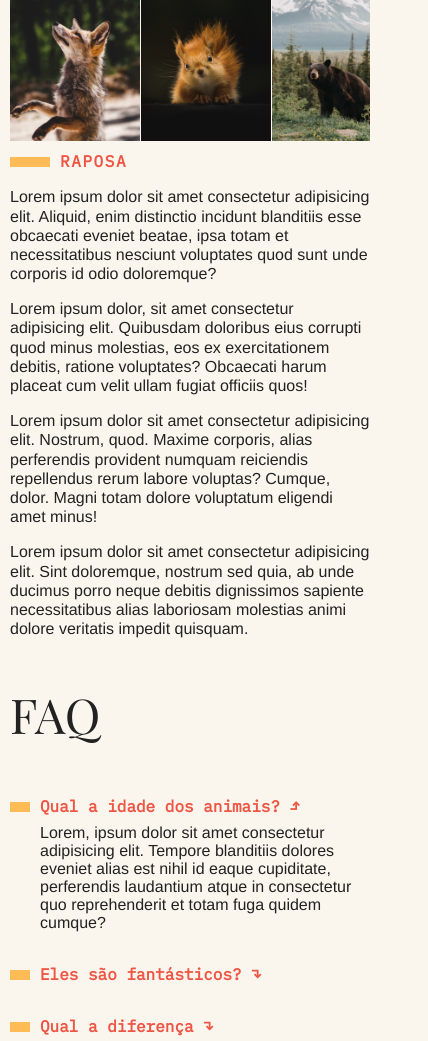
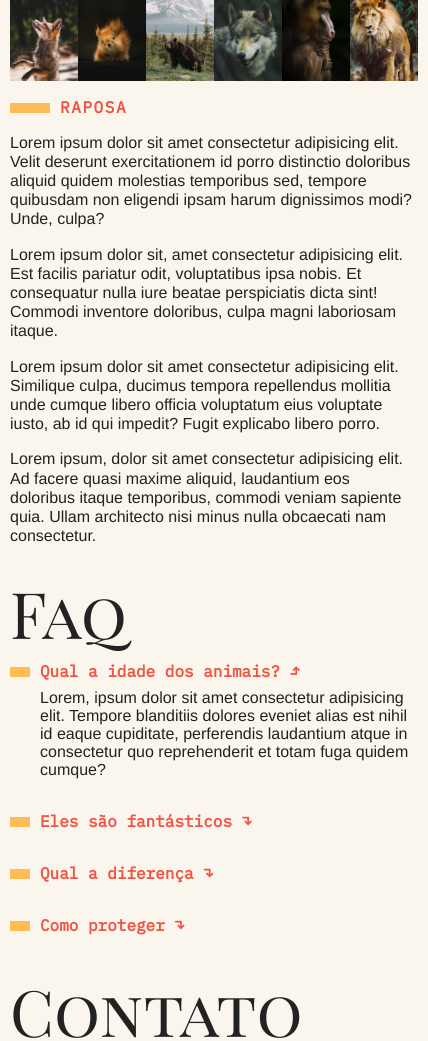
Before and after one commit to PedroHenriqueSampaioNovaes/animais-fantasticos, a plain HTML site: page index.html in a window 390 px wide. Shown: the part 254-1295 px from the top of the page, 428 px wide, since content can reach past the window. Drawn offline with Linux system fonts and the light colour scheme.

Commit message:
animais fantásticos

```diff
--- a/css/style.css
+++ b/css/style.css
@@ -5,16 +5,25 @@
 
 @font-face {
   font-family: 'Playfair Display SC';
-  src: url(../fontes/PlayfairDisplaySC-Regular.ttf) format('truetype')
+  src: url(../fontes/PlayfairDisplaySC-Regular.ttf) format('truetype');
 }
 
-body, h1, h2, h3, ul, li, p, dd, dt, dl {
+* {
   margin: 0;
   padding: 0;
+  box-sizing: border-box;
 }
 
-html.textomaior {
-  font-size: 150%;
+body {
+  background: #faf6ed;
+  color: #222;
+  -webkit-font-smoothing: antialiased;
+  display: grid;
+  grid-template-columns: 1fr 120px minmax(300px, 800px) 1fr
+}
+
+ul {
+  list-style: none;
 }
 
 img {
@@ -22,23 +31,15 @@ img {
   max-width: 100%;
 }
 
-ul {
-  list-style: none;
+a {
+  text-decoration: none;
 }
 
-body {
-  background: #faf6ed;
-  color: #222;
-  -webkit-font-smoothing: antialiased;
-  display: grid;
-  grid-template-columns: 1fr 120px minmax(300px, 800px) 1fr;
-}
-
-.menu {
+/* Cabecalho */
+.cabecalho {
+  background: #FB5;
   grid-column: 3 / 5;
-  margin-top: 2rem;
-  margin-bottom: 2rem;
-  background: #FB5;
+  margin: 2rem 0;
 }
 
 .menu ul {
@@ -47,221 +48,101 @@ body {
   padding: 10px;
 }
 
-.menu li a {
+.menu ul a {
   display: block;
+  font-family: 'IBM Plex Mono', sans-serif;
+  font-weight: bold;
+  text-transform: uppercase;
+  color: #222;
+  font-size: .875rem;
   padding: 10px;
   margin-right: 10px;
-  color: #222;
-  text-decoration: none;
-  font-family: 'IBM Plex Mono', monospace;
-  font-weight: bold;
-  text-transform: uppercase;
-  font-size: .875rem;
   letter-spacing: .1em;
 }
 
+/* Grid Section */
 .grid-section {
   grid-column: 2 / 4;
-  width: 100%;
-  box-sizing: border-box;
-  padding: 10px;
   display: grid;
   grid-template-columns: 90px 300px 1fr;
   gap: 20px;
+  padding: 10px;
   margin-bottom: 1rem;
 }
 
-.titulo {
-  font-family: 'Playfair Display SC', Georgia;
-  font-size: 6rem;
-  line-height: 1;
-  font-weight: normal;
-  margin-bottom: 1rem;
-  grid-column: 1 / 4;
+.js .js-scroll {
+  opacity: 0;
+  transform: translate3d(-30px, 0, 0);
 }
 
-.animais h2 {
-font-family: 'IBM Plex Mono', monospace;
-font-size: 1rem;
-text-transform: uppercase;
-letter-spacing: .1em;
-margin-bottom: 1rem;
-color: #E54;
+.js .js-scroll.ativo {
+  opacity: 1;
+  transform: translate3d(0, 0, 0);
+  transition: .5s;
 }
 
-.animais h2::before {
-  content: '';
-  display: inline-block;
-  width: 40px;
-  height: 10px;
-  margin-right: 10px;
-  background: #FB5;
-  }
-
-.animais p {
-  font-family: Helvetica, Arial;
-  line-height: 1.2;
+.titulo {
+  grid-column: 1 / -1;
+  font-size: 6rem;
+  font-family: 'Playfair Display SC', serif;
+  font-weight: normal;
+  line-height: 1;
   margin-bottom: 1rem;
 }
 
-.navside {
-  grid-column: 2;
-  height: 370px;
-  overflow: scroll;
+/* Animais */
+.lista-animais {
+  grid-column: 2 / 3;
+  height: 350px;
+  overflow-y: scroll;
 }
 
-.navside::-webkit-scrollbar-thumb {
+.lista-animais::-webkit-scrollbar {
+  width: 18px;
+}
+
+.lista-animais::-webkit-scrollbar-thumb {
   background: #FB5;
   border-left: 4px solid #faf6ed;
   border-right: 4px solid #faf6ed;
 }
 
-.animais-lista li {
+.lista-animais::-webkit-scrollbar-thumb:hover {
+  background: rgb(243, 175, 73);
+}
+
+.lista-animais li {
   cursor: pointer;
 }
 
-.navside::-webkit-scrollbar {
-  width: 18px;
+.descricao-animais {
+  grid-column: 3 / -1;
 }
 
-.navside::-webkit-scrollbar-track {
-  background: #faf6ed;
+.descricao-animais h2 {
+  font-family: 'IBM Plex Mono', sans-serif;
+  font-size: 1rem;
+  text-transform: uppercase;
+  letter-spacing: .1em;
+  margin-bottom: 1rem;
+  color: #E54;
 }
 
-.animais-descricao {
-  grid-column: 3;
-}
-
-/* FAQ */
-.faq-lista {
-  grid-column: 2 / 4;
-}
-
-.faq-lista dt {
-  font-family: 'IBM Plex Mono', monospace;
-  font-weight: bold;
-  margin-top: 2rem;
-  margin-bottom: .5rem;
-  color: #E54;
-  cursor: pointer;
-}
-
-.faq-lista dt::before {
+.descricao-animais h2::before {
   content: '';
   display: inline-block;
-  width: 20px;
+  background: #FB5;
+  width: 40px;
   height: 10px;
   margin-right: 10px;
-  background: #FB5;
-}
-
-.faq-lista dd {
-  font-family: Helvetica, Arial, sans-serif;
-  margin-bottom: .5rem;
-  margin-left: 30px;
-}
-
-/* Contato */
-.mapa {
-  grid-column: 2;
-}
-
-.dados {
-  grid-column: 3;
-}
-
-.dados li {
-  margin-bottom: 1rem;
-  font-family: Helvetica, Arial, sans-serif;
-}
-
-.dados li::before {
-  content: '';
-  display: inline-block;
-  width: 20px;
-  height: 10px;
-  margin-right: 10px;
-  background: #FB5;
-}
-
-.copy {
-  grid-column: 3 / 5;
-  margin-bottom: 2rem;
-  background: #FB5;
-}
-
-.copy p {
-  padding: 20px;
-  font-family: 'IBM Plex Mono', monospace;
-  font-weight: bold;
-}
-
-@media (max-width: 700px) {
-  body {
-    grid-template-columns: 1fr;
-  }
-
-  .menu, .grid-section, .copy {
-    grid-column: 1;
-  }
-
-  .menu {
-    margin-top: 0;
-  }
-
-  .grid-section {
-    grid-template-columns: 100px 1fr;
-    gap: 10px;
-  }
-
-  .titulo {
-    font-size: 3rem;
-  }
-
-  .navside {
-    grid-column: 1 / -1;
-    height: auto;
-  }
-
-  .navside::-webkit-scrollbar {
-    width: 0;
-  }
-
-  .navside::-webkit-scrollbar-thumb {
-    border: none;
-  }
-
-  .animais-lista {
-    display: flex;
-  }
-
-  .animais-lista li + li {
-    margin-left: 1px;
-  }
-
-  .animais-lista li img {
-    min-width: 130px;
-  }
-
-  .animais-descricao {
-    grid-column: 1 / -1;
-  }
-
-  .faq-lista, .dados, .mapa {
-    grid-column: 1 / -1;
-  }
-
-  .copy {
-    margin-bottom: 0;
-  }
 }
 
 .js .js-tabcontent section {
   display: none;
 }
 
-.js-tabcontent section.ativo {
-  display: block !important;
+.js .js-tabcontent section.ativo {
+  display: block;
   animation: show .5s forwards;
 }
 
@@ -276,22 +157,61 @@ color: #E54;
   }
 }
 
+.animais p {
+  font-family: Helvetica, Arial, sans-serif;
+  line-height: 1.2;
+}
+
+.animais p:not(:last-child) {
+  margin-bottom: 1rem;
+}
+
+/* Faq */
+.faq-lista {
+  grid-column: 2 / -1;
+}
+
+.faq-lista dt {
+  font-family: 'IBM Plex Mono', sans-serif;
+  font-size: 1rem;
+  font-weight: bold;
+  margin-top: 2rem;
+  margin-bottom: .5rem;
+  color: #E54;
+  cursor: pointer;
+}
+
+.faq-lista dt::before {
+  content: '';
+  display: inline-block;
+  background: #FB5;
+  width: 20px;
+  height: 10px;
+  margin-right: 10px;
+}
+
+.faq-lista dt::after {
+  content: '⬎';
+  margin-left: 10px;
+}
+
+.faq-lista dt.ativo::after {
+  content: '⬏';
+}
+
+.faq-lista dd {
+  font-family: Helvetica, Arial, sans-serif;
+  margin-bottom: 0.5rem;
+  margin-left: 30px;
+}
+
 .js .js-accordion dd {
   display: none;
 }
 
-.js .js-accordion dt::after {
-  content: '⬎';
-  margin-left: 10px;
-}
-
-.js .js-accordion dt.ativo::after {
-  content: '⬏';
-}
-
 .js .js-accordion dd.ativo {
   display: block;
-  animation: slideDown .5s forwards;
+  animation: slideDown .5s;
 }
 
 @keyframes slideDown {
@@ -305,13 +225,90 @@ color: #E54;
   }
 }
 
-.js .js-scroll {
-  opacity: 0;
-  transform: translate3d(-30px, 0, 0);
-  transition: .3s;
+/* Contato */
+.mapa {
+  grid-column: 2 / 3;
 }
 
-.js .js-scroll.ativo {
-  opacity: 1;
-  transform: translate3d(0, 0, 0);
+.dados {
+  grid-column: 3 / -1;
 }
+
+.dados li {
+  font-family: Helvetica, Arial, sans-serif;
+  margin-bottom: 1rem;
+}
+
+.dados li::before {
+  content: '';
+  display: inline-block;
+  background: #FB5;
+  width: 20px;
+  height: 10px;
+  margin-right: 10px;
+}
+
+/* Copy */
+.copy {
+  grid-column: 3 / 5;
+  background: #FB5;
+  padding: 20px;
+  font-family: 'IBM Plex Mono', sans-serif;
+  font-weight: bold;
+  margin-top: 1rem;
+  margin-bottom: 2rem;
+}
+
+@media (max-width: 700px) {
+  body {
+    grid-template-columns: 1fr;
+  }
+
+  .grid-section {
+    grid-template-columns: 1fr;
+  }
+
+  .cabecalho, .grid-section, .copy {
+    grid-column: 1;
+    gap: 0;
+  }
+
+  .cabecalho {
+    margin-top: 0;
+  }
+
+  .titulo {
+    font-size: 4rem;
+  }
+
+  .lista-animais {
+    grid-column: 1 / -1;
+    display: flex;
+    height: auto;
+    margin-bottom: 1rem;
+  }
+
+  .lista-animais::-webkit-scrollbar {
+    width: 0;
+  }
+
+  .lista-animais::-webkit-scrollbar-thumb {
+    border: none;
+  }
+
+  .descricao-animais {
+    grid-column: 1;
+  }
+
+  .faq-lista, .dados, .mapa {
+    grid-column: 1;
+  }
+
+  .faq-lista dt:first-child {
+    margin-top: 0;
+  }
+
+  .copy {
+    margin-bottom: 0;
+  }
+}
--- a/index.html
+++ b/index.html
@@ -5,107 +5,93 @@
   <meta charset="UTF-8">
   <meta http-equiv="X-UA-Compatible" content="IE=edge">
   <meta name="viewport" content="width=device-width, initial-scale=1.0">
-
   <link rel="stylesheet" href="css/style.css">
   <script>
-    document.documentElement.className += 'js';
+    document.documentElement.classList.add('js');
   </script>
-
   <title>Animais Fantásticos</title>
 </head>
 
 <body>
+  <header class="cabecalho">
     <nav class="menu js-menu">
       <ul>
         <li><a href="#animais">Animais</a></li>
         <li><a href="#faq">Faq</a></li>
         <li><a href="#contato">Contato</a></li>
-      <li><a href="https://google.com">Dev &#8594;</a></li>
+        <li><a href="https://google.com/">Dev &#129106;</a></li>
       </ul>
     </nav>
-  <section class="grid-section animais js-scroll" id="animais">
+  </header>
+  <section id="animais" class="grid-section animais js-scroll">
     <h1 class="titulo">Animais Fantásticos</h1>
-    <div class="navside">
-      <ul class="animais-lista js-tabmenu">
-        <li>
-          <img src="img/imagem1.jpg" alt="Imagem1">
-        </li>
-        <li>
-          <img src="img/imagem2.jpg" alt="Imagem2">
-        </li>
-        <li>
-          <img src="img/imagem3.jpg" alt="imagem3">
-        </li>
-        <li>
-          <img src="img/imagem4.jpg" alt="Imagem4">
-        </li>
-        <li>
-          <img src="img/imagem5.jpg" alt="Imagem5">
-        </li>
-        <li>
-          <img src="img/imagem6.jpg" alt="Imagem6">
-        </li>
+    <ul class="lista-animais js-tabmenu">
+      <li><img src="img/imagem1.jpg" alt="Raposa"></li>
+      <li><img src="img/imagem2.jpg" alt="Esquilo"></li>
+      <li><img src="img/imagem3.jpg" alt="Urso"></li>
+      <li><img src="img/imagem4.jpg" alt="Raposa"></li>
+      <li><img src="img/imagem5.jpg" alt="Macaco"></li>
+      <li><img src="img/imagem6.jpg" alt="Leão"></li>
     </ul>
-    </div>
-    <div class="animais-descricao js-tabcontent">
+    <div class="descricao-animais js-tabcontent">
       <section>
+        <!-- Descrição Animais -->
         <h2>Raposa</h2>
-        <p>Lorem ipsum dolor sit amet consectetur adipisicing elit. Aliquid, enim distinctio incidunt blanditiis esse obcaecati eveniet beatae, ipsa totam et necessitatibus nesciunt voluptates quod sunt unde corporis id odio doloremque?</p>
-        <p>Lorem ipsum dolor, sit amet consectetur adipisicing elit. Quibusdam doloribus eius corrupti quod minus molestias, eos ex exercitationem debitis, ratione voluptates? Obcaecati harum placeat cum velit ullam fugiat officiis quos!</p>
-        <p>Lorem ipsum dolor sit amet consectetur adipisicing elit. Nostrum, quod. Maxime corporis, alias perferendis provident numquam reiciendis repellendus rerum labore voluptas? Cumque, dolor. Magni totam dolore voluptatum eligendi amet minus!</p>
-        <p>Lorem ipsum dolor sit amet consectetur adipisicing elit. Sint doloremque, nostrum sed quia, ab unde ducimus porro neque debitis dignissimos sapiente necessitatibus alias laboriosam molestias animi dolore veritatis impedit quisquam.</p>
-      </section>
-
-      <section>
-        <h2>Esquilo</h2>
         <p>Lorem ipsum dolor sit amet consectetur adipisicing elit. Velit deserunt exercitationem id porro distinctio doloribus aliquid quidem molestias temporibus sed, tempore quibusdam non eligendi ipsam harum dignissimos modi? Unde, culpa?</p>
         <p>Lorem ipsum dolor sit, amet consectetur adipisicing elit. Est facilis pariatur odit, voluptatibus ipsa nobis. Et consequatur nulla iure beatae perspiciatis dicta sint! Commodi inventore doloribus, culpa magni laboriosam itaque.</p>
         <p>Lorem ipsum dolor sit amet consectetur adipisicing elit. Similique culpa, ducimus tempora repellendus mollitia unde cumque libero officia voluptatum eius voluptate iusto, ab id qui impedit? Fugit explicabo libero porro.</p>
+        <p>Lorem ipsum, dolor sit amet consectetur adipisicing elit. Ad facere quasi maxime aliquid, laudantium eos doloribus itaque temporibus, commodi veniam sapiente quia. Ullam architecto nisi minus nulla obcaecati nam consectetur.</p>
+      </section>
+      <section>
+        <h2>Esquilo</h2>
+        <p>Lorem ipsum dolor sit amet consectetur adipisicing elit. Aliquid, enim distinctio incidunt blanditiis esse obcaecati eveniet beatae, ipsa totam et necessitatibus nesciunt voluptates quod sunt unde corporis id odio doloremque?</p>
+        <p>Lorem ipsum dolor sit amet, consectetur adipisicing elit. Iste dicta, quasi expedita asperiores doloribus necessitatibus iusto suscipit saepe optio, quos omnis dolore reiciendis possimus quaerat, eum ex voluptates quam quod.</p>
+        <p>Lorem ipsum dolor sit amet consectetur adipisicing elit. Harum totam minus voluptatum quidem enim, necessitatibus beatae, illo eveniet dolorum consectetur ratione laudantium nobis vel nam ea, corrupti recusandae assumenda repellendus?</p>
       </section>
       <section>
         <h2>Urso</h2>
-        <p>Lorem, ipsum dolor sit amet consectetur adipisicing elit. Omnis accusamus sequi, tempora mollitia temporibus commodi perspiciatis esse harum quam, quia quis asperiores dolorem recusandae blanditiis porro facere officia eligendi veniam!</p>
-        <p>Lorem, ipsum dolor sit amet consectetur adipisicing elit. Qui velit aut vitae, tempora totam beatae necessitatibus iusto? Consequatur, dicta dolores iure itaque quos accusamus repudiandae, sit fugiat quod, recusandae ducimus.</p>
-        <p>Lorem ipsum dolor, sit amet consectetur adipisicing elit. Nulla error magnam vero optio. Eligendi laboriosam rem quibusdam, reiciendis impedit odio alias, temporibus cumque harum ex nam, vel nemo doloremque nesciunt?</p>
+        <p>Lorem ipsum dolor sit amet consectetur adipisicing elit. Alias aperiam, dolorem pariatur nesciunt perferendis aspernatur exercitationem vero obcaecati beatae nisi, at impedit tenetur natus necessitatibus. Blanditiis earum voluptates expedita enim?</p>
+        <p>Lorem ipsum dolor sit amet consectetur adipisicing elit. Tenetur minus dolores in laboriosam tempore similique veritatis corrupti voluptatem cupiditate soluta dicta sit voluptates iste illo sunt ab, non incidunt enim.</p>
+        <p>Lorem ipsum dolor sit amet consectetur adipisicing elit. Animi neque eveniet consectetur omnis, alias assumenda non ea dolores unde natus incidunt id molestias culpa suscipit. Ullam, placeat quod. Vitae, esse.</p>
       </section>
       <section>
-        <h2>Lobo</h2>
-        <p>Lorem ipsum dolor sit, amet consectetur adipisicing elit. Eveniet, minima suscipit? Distinctio natus nesciunt quod dolorum. Ullam, veritatis ad architecto, vero, provident cumque recusandae accusamus ipsum sequi excepturi omnis temporibus.</p>
-        <p>Lorem ipsum dolor sit amet consectetur adipisicing elit. Minima blanditiis suscipit ut vel voluptas cupiditate itaque eum ad eligendi placeat, consectetur laboriosam fugit debitis omnis, animi et odit sit accusantium?</p>
-        <p>Lorem ipsum, dolor sit amet consectetur adipisicing elit. Beatae placeat veniam illum assumenda debitis dolorum explicabo quam maxime soluta iusto temporibus molestias, officia cupiditate voluptatem nemo facere nobis quasi voluptatibus.</p>
+        <h2>Raposa</h2>
+        <p>Lorem ipsum dolor sit amet consectetur adipisicing elit. Alias aperiam, dolorem pariatur nesciunt perferendis aspernatur exercitationem vero obcaecati beatae nisi, at impedit tenetur natus necessitatibus. Blanditiis earum voluptates expedita enim?</p>
+        <p>Lorem ipsum dolor sit amet consectetur adipisicing elit. Tenetur minus dolores in laboriosam tempore similique veritatis corrupti voluptatem cupiditate soluta dicta sit voluptates iste illo sunt ab, non incidunt enim.</p>
+        <p>Lorem ipsum dolor sit amet consectetur adipisicing elit. Repellendus consequuntur eveniet soluta deleniti sit doloribus repellat fugiat eligendi aliquid ullam quaerat mollitia tempora, aliquam voluptatem, quibusdam dolorum blanditiis quia modi.</p>
       </section>
       <section>
         <h2>Macaco</h2>
-        <p>Lorem ipsum dolor sit, amet consectetur adipisicing elit. Dicta praesentium minima eos quo harum esse cum ipsam in quod doloremque tempora inventore illo autem eaque est architecto, quaerat nulla! Ea!</p>
-        <p>Lorem ipsum dolor sit amet consectetur adipisicing elit. Fugit quis reiciendis excepturi commodi earum ratione id dolorem autem, sit sint esse iusto repellat eligendi debitis temporibus, eum fugiat sunt alias!</p>
-        <p>Lorem, ipsum dolor sit amet consectetur adipisicing elit. Distinctio, dignissimos totam nostrum sit sequi odio, numquam quas voluptates, nulla error ad architecto aliquid! Similique iure, eum aliquam ipsum fugit quasi.</p>
+        <p>Lorem ipsum dolor sit amet consectetur adipisicing elit. Nihil atque totam voluptate provident quas. Pariatur amet labore recusandae. Sint vel officia suscipit quae tempore quam provident nemo ut magni autem.</p>
+        <p>Lorem ipsum dolor sit amet consectetur adipisicing elit. Tenetur minus dolores in laboriosam tempore similique veritatis corrupti voluptatem cupiditate soluta dicta sit voluptates iste illo sunt ab, non incidunt enim.</p>
+        <p>Lorem ipsum dolor sit amet consectetur, adipisicing elit. Quam ipsum rerum culpa non ut perspiciatis quia, suscipit nostrum, esse dolorem laborum porro excepturi eos! Corporis eos tempora necessitatibus quas animi?</p>
       </section>
       <section>
         <h2>Leão</h2>
-        <p>Lorem ipsum dolor sit amet consectetur, adipisicing elit. Id, perspiciatis ratione? Dolorum voluptas non neque quod rem minus at commodi sequi odit ducimus, nostrum nesciunt numquam expedita, repellendus reiciendis adipisci.</p>
-        <p>Lorem ipsum dolor, sit amet consectetur adipisicing elit. Totam earum sequi aliquam perferendis quod doloremque blanditiis, excepturi voluptas fugit quas! Ipsam adipisci, vero accusantium fugit repellendus veniam id hic? Placeat.</p>
-        <p>Lorem ipsum dolor sit amet consectetur adipisicing elit. Dolor odit laboriosam quidem atque numquam reiciendis harum neque id ipsam, delectus, vitae repellat rem quis soluta a eum blanditiis! Explicabo, eos.</p>
-      </section>
+        <p>Lorem ipsum dolor sit amet consectetur, adipisicing elit. Consectetur corrupti voluptatibus enim id deserunt! Quam, dolorem! Quisquam quaerat, est fugit officiis, culpa maiores aliquid dolore quos dolor nam, fugiat nihil?</p>
+        <p>Lorem ipsum dolor sit amet consectetur, adipisicing elit. Reprehenderit assumenda vitae explicabo deserunt maiores, iure beatae harum fugit autem accusantium accusamus? Nobis incidunt similique itaque ipsam quo nisi quae! Cumque!</p>
+        <p>Lorem ipsum dolor sit amet consectetur adipisicing elit. Numquam incidunt et vero quidem culpa! Mollitia quod, deserunt maiores commodi, nobis vel quae adipisci in quis asperiores qui excepturi veniam soluta!</p>
+      </section><!-- /fim Descrição Animais -->
     </div>
   </section>
-  <section class="grid-section faq js-scroll" id="faq">
-    <h1 class="titulo">FAQ</h1>
+
+  <section id="faq" class="grid-section js-scroll">
+    <h1 class="titulo">Faq</h1>
     <dl class="faq-lista js-accordion">
       <dt>Qual a idade dos animais?</dt>
       <dd>Lorem, ipsum dolor sit amet consectetur adipisicing elit. Tempore blanditiis dolores eveniet alias est nihil id eaque cupiditate, perferendis laudantium atque in consectetur quo reprehenderit et totam fuga quidem cumque?</dd>
-      <dt>Eles são fantásticos?</dt>
+      <dt>Eles são fantásticos</dt>
       <dd>Lorem ipsum dolor sit amet consectetur, adipisicing elit. Aut, deleniti! Porro voluptatibus ipsam atque, optio sint, repellendus iste maiores culpa, quo quia cupiditate adipisci. Atque accusamus dolorum facilis autem recusandae!</dd>
       <dt>Qual a diferença</dt>
       <dd>Lorem ipsum dolor sit amet consectetur adipisicing elit. Eligendi laborum pariatur atque corporis rem voluptas velit officia consequuntur impedit. Officia ratione et quia ducimus adipisci ut neque fuga dolorem asperiores.</dd>
-      <dt>Como proteger?</dt>
+      <dt>Como proteger</dt>
       <dd>Lorem ipsum dolor sit amet, consectetur adipisicing elit. Eius doloribus tempore vitae aliquam dolor laudantium laborum fuga? Reprehenderit nostrum similique, distinctio totam ipsum molestias sit, in voluptatibus laborum, quos quae!</dd>
     </dl>
   </section>
-  <section class="grid-section contato js-scroll" id="contato">
+
+  <section id="contato" class="grid-section js-scroll">
     <h1 class="titulo">Contato</h1>
-    <div class="mapa">
-      <img src="img/mapa.png" alt="Mapa">
-    </div>
+    <img class="mapa" src="img/mapa.png" alt="Mapa">
     <ul class="dados">
       <li>contato@contato.com</li>
       <li>+55 (11) 9999-9999</li>
--- a/js/script.js
+++ b/js/script.js
@@ -1,91 +1,84 @@
-function initTabNav() {
+function initScrollSuave() {
+  const linksInternos = document.querySelectorAll('.js-menu a[href^="#"]');
+
+  function scrollSuave(event) {
+    event.preventDefault();
+    const sessao = document.querySelector(this.getAttribute('href'));
+
+    sessao.scrollIntoView({
+      behavior: 'smooth',
+      block: 'start',
+    })
+  }
+
+  linksInternos.forEach(item => {
+    item.addEventListener('click', scrollSuave);
+  });
+}
+initScrollSuave();
+
+function initTabMenu() {
   const tabMenu = document.querySelectorAll('.js-tabmenu li');
   const tabContent = document.querySelectorAll('.js-tabcontent section');
 
-  if(tabMenu.length && tabContent.length) {
+  if (tabMenu.length && tabContent.length) {
     tabContent[0].classList.add('ativo');
 
     function activeTab(index) {
-      tabContent.forEach((section) => {
-        section.classList.remove('ativo');
-      });
+      tabContent.forEach(item => {
+        item.classList.remove('ativo');
+      })
+
       tabContent[index].classList.add('ativo');
-    };
+    }
 
     tabMenu.forEach((item, index) => {
       item.addEventListener('click', () => {
         activeTab(index);
-      });
-    });
-  };
-};
-initTabNav();
+      })
+    })
+  }
+}
+initTabMenu();
 
-function initAccordion() {
+function initAccordionList() {
   const accordionList = document.querySelectorAll('.js-accordion dt');
-  const activeClass = 'ativo';
-  if(accordionList.length) {
-    accordionList[0].classList.add(activeClass);
-    accordionList[0].nextElementSibling.classList.add(activeClass);
+  const ativo = 'ativo';
+
+  if (accordionList.length) {
+    accordionList[0].classList.add(ativo);
+    accordionList[0].nextElementSibling.classList.add(ativo);
 
     function activeAccordion() {
-      this.classList.toggle(activeClass);
-      this.nextElementSibling.classList.toggle(activeClass);
+      this.classList.toggle(ativo);
+      this.nextElementSibling.classList.toggle(ativo);
     }
 
-    accordionList.forEach((item) => {
+    accordionList.forEach(item => {
       item.addEventListener('click', activeAccordion);
-    });
+    })
   }
-};
-initAccordion();
+}
+initAccordionList();
 
-function initScrollSuave() {
-  const linksInternos = document.querySelectorAll('.js-menu a[href^="#"]');
+function initShowSections() {
+  const sections = document.querySelectorAll('.js-scroll')
 
-  function scrollToSection(event) {
-    event.preventDefault();
-    const href = this.getAttribute('href');
-    const section = document.querySelector(href);
+  if (sections.length) {
+    const metadeWindow = window.innerHeight * 0.7;
 
-    // Forma alternativa
-    // const topo = section.offsetTop;
-    // window.scrollBy({
-    //   top: topo,
-    //   left: 0,
-    //   behavior: "smooth",
-    // });
-
-    section.scrollIntoView({
-      behavior: 'smooth',
-      block: 'start',
-    });
-  }
-
-  linksInternos.forEach((link) => {
-    link.addEventListener('click', scrollToSection);
-  })
-}
-initScrollSuave();
-
-function initAnimacaoScroll() {
-  const sections = document.querySelectorAll('.js-scroll');
-
-  if(sections.length) {
-    const windowMetade = window.innerHeight * 0.7;
-
-    function animaScroll() {
-      sections.forEach((section) => {
+    function showSection() {
+      sections.forEach(section => {
         const sectionTop = section.getBoundingClientRect().top;
-        const isSectionVisible = (sectionTop - windowMetade) < 0;
-        if(isSectionVisible) {
+        const sectionVisivel = (sectionTop - metadeWindow) < 0
+        if (sectionVisivel) {
           section.classList.add('ativo');
         }
       })
     }
 
-    animaScroll()
-    window.addEventListener('scroll', animaScroll);
+    showSection();
+    window.addEventListener('scroll', showSection);
   }
 }
-initAnimacaoScroll();
+initShowSections();
```
Lines whose indentation alone changed are shown as unchanged.
